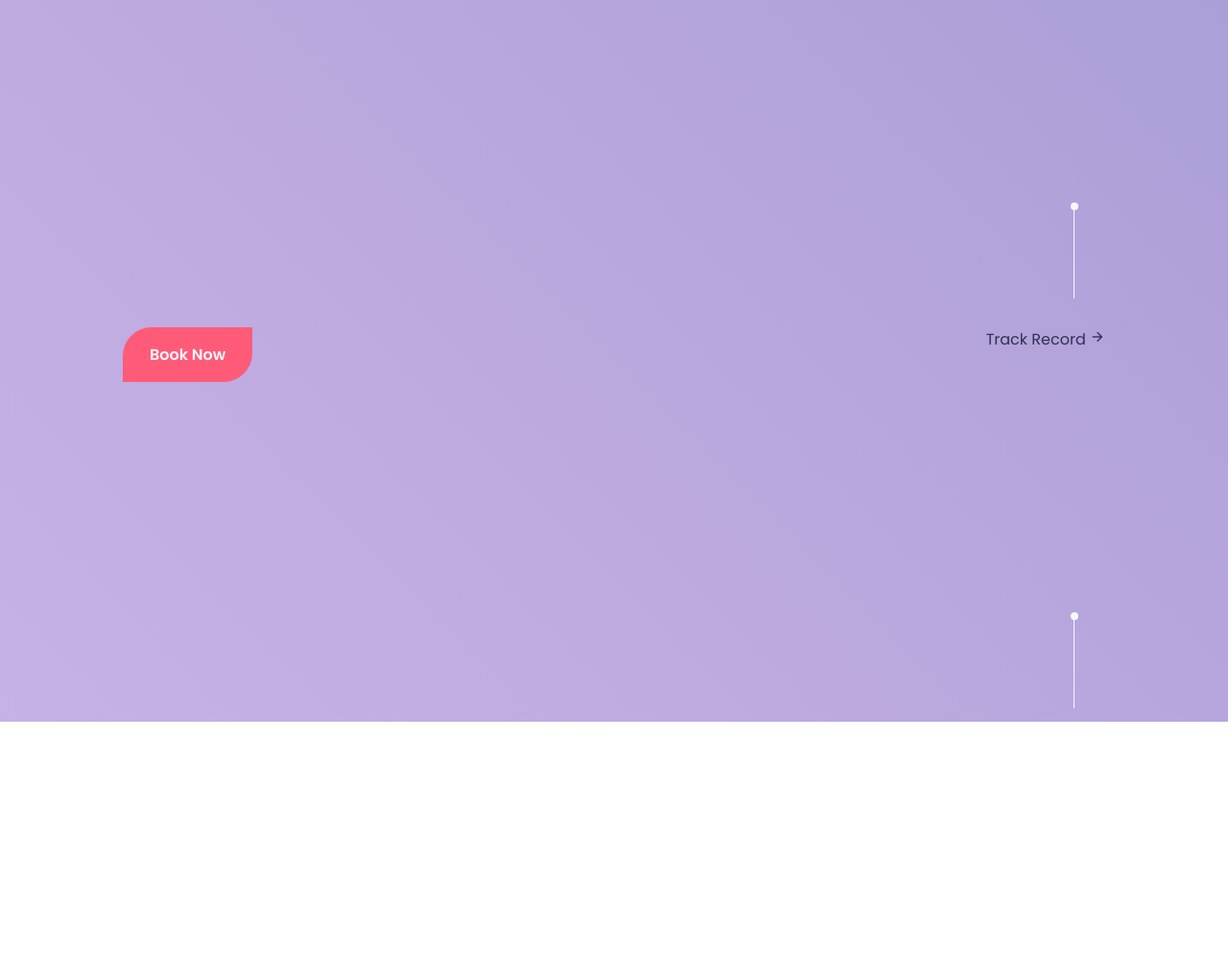
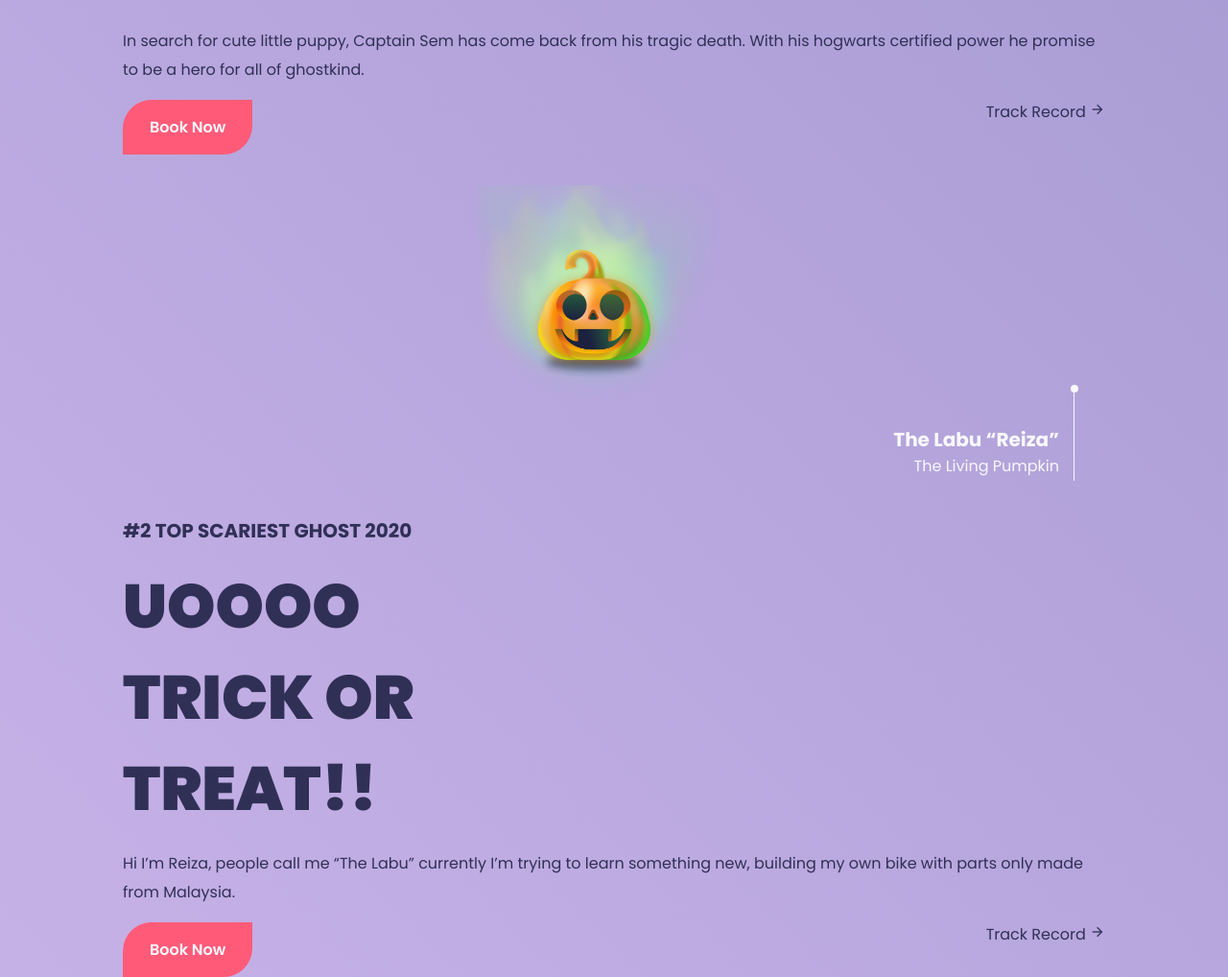
Before and after one commit to Camille846/Responsive-Halloween-Website, a plain HTML site: page index.html in a window 1280 px wide. Shown: the part 2458-3476 px from the top of the page at 96% size. Before the commit the page ends 3210 px from the top, so only its background shows below. Drawn offline with nearby package versions, Linux system fonts and the light colour scheme.

Commit message:
Feat: graveyard section forth theme

```diff
--- a/index.html
+++ b/index.html
@@ -102,7 +102,7 @@
             </div>
             <div class="graveyard__content grid">
                 <h3 class="graveyard__subtitle">#1 Top Scariest  Ghost 2020</h3>
-                <h1 class="graveyard__title">Respawn the spooky skull</h1>
+                <h1 class="graveyard__title">Respawn <br> the spooky <br> skull</h1>
                 <p class="graveyard__description">In search for cute little puppy, Captain Sem has come back from his tragic death. With his hogwarts certified power he promise to be a hero for all of ghostkind.</p>
 
                 <div class="graveyard__buttons">
@@ -114,18 +114,18 @@
 
         <section class="graveyard container" id="graveyard">
             <div class="graveyard__group grid">
-                <img src="" alt="" class="graveyard__img">
+                <img src="images/labu-reiza.png" alt="spooky pumpkin" class="graveyard__img">
                 <div class="graveyard__indicator"></div>
 
                 <div class="graveyard__details">
-                    <h3 class="graveyard__details-title"></h3>
-                    <span class="graveyard__details-subtitle"></span>
+                    <h3 class="graveyard__details-title">The Labu “Reiza”</h3>
+                    <span class="graveyard__details-subtitle">The Living Pumpkin</span>
                 </div>
             </div>
             <div class="graveyard__content grid">
-                <h3 class="graveyard__subtitle"></h3>
-                <h1 class="graveyard__title"></h1>
-                <p class="graveyard__description"></p>
+                <h3 class="graveyard__subtitle">#2 Top Scariest Ghost 2020</h3>
+                <h1 class="graveyard__title">uoooo <br> trick or <br> treat!!</h1>
+                <p class="graveyard__description">Hi I’m Reiza, people call me “The Labu” currently I’m trying to learn something new, building my own bike with parts only made from Malaysia.</p>
 
                 <div class="graveyard__buttons">
                     <a href="#" class="button button-book">Book Now</a>
@@ -134,23 +134,6 @@
             </div>
         </section>
 
-        <section class="graveyard container" id="graveyard">
-            <div class="graveyard__group grid">
-                <img src="" alt="" class="graveyard__img">
-                <div class="graveyard__indicator"></div>
-
-                <div class="graveyard__details">
-                    <h3 class="graveyard__details-title"></h3>
-                    <span class="graveyard__details-subtitle"></span>
-                </div>
-            </div>
-            <div class="graveyard__content grid">
-                <h3 class="graveyard__subtitle"></h3>
-                <h1 class="graveyard__title"></h1>
-                <p class="graveyard__description"></p>
-            </div>
-        </section>
-
     </main>
     <script src="js/main.js"></script>
 </body>
```
